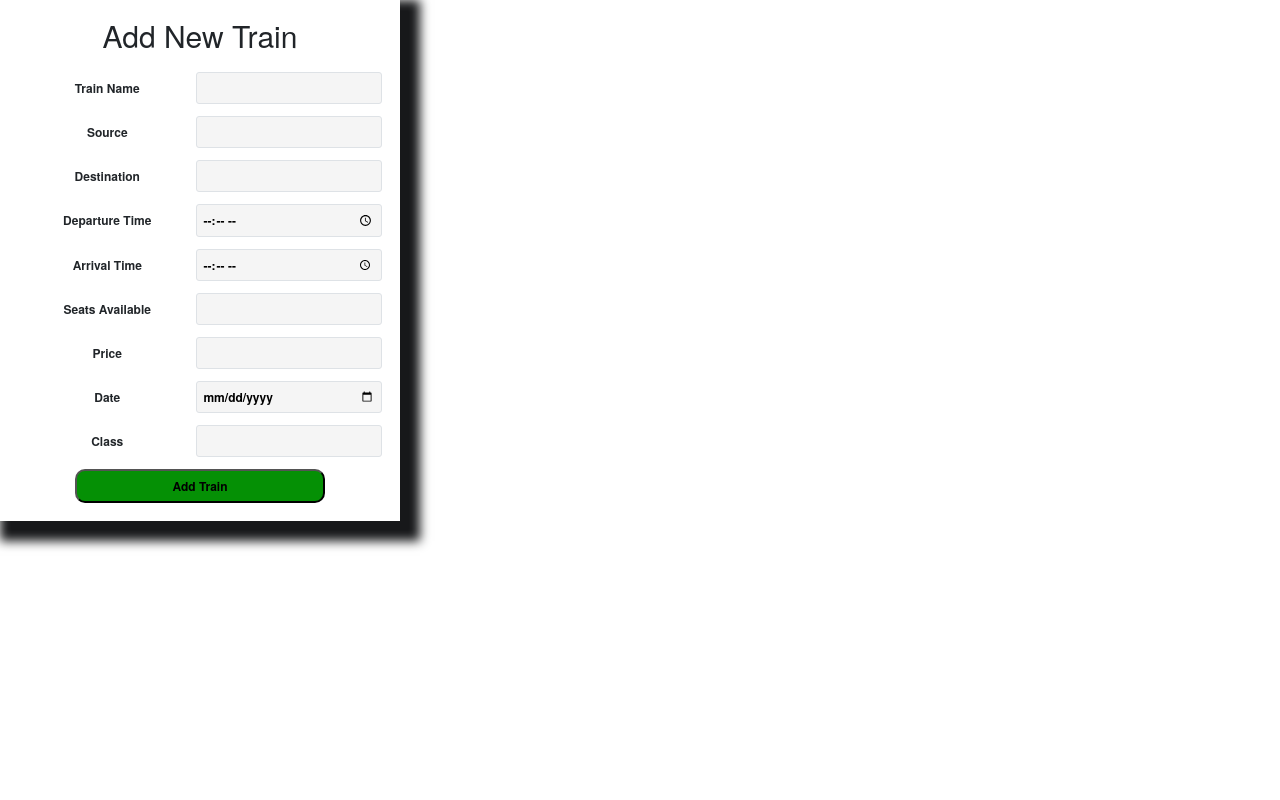
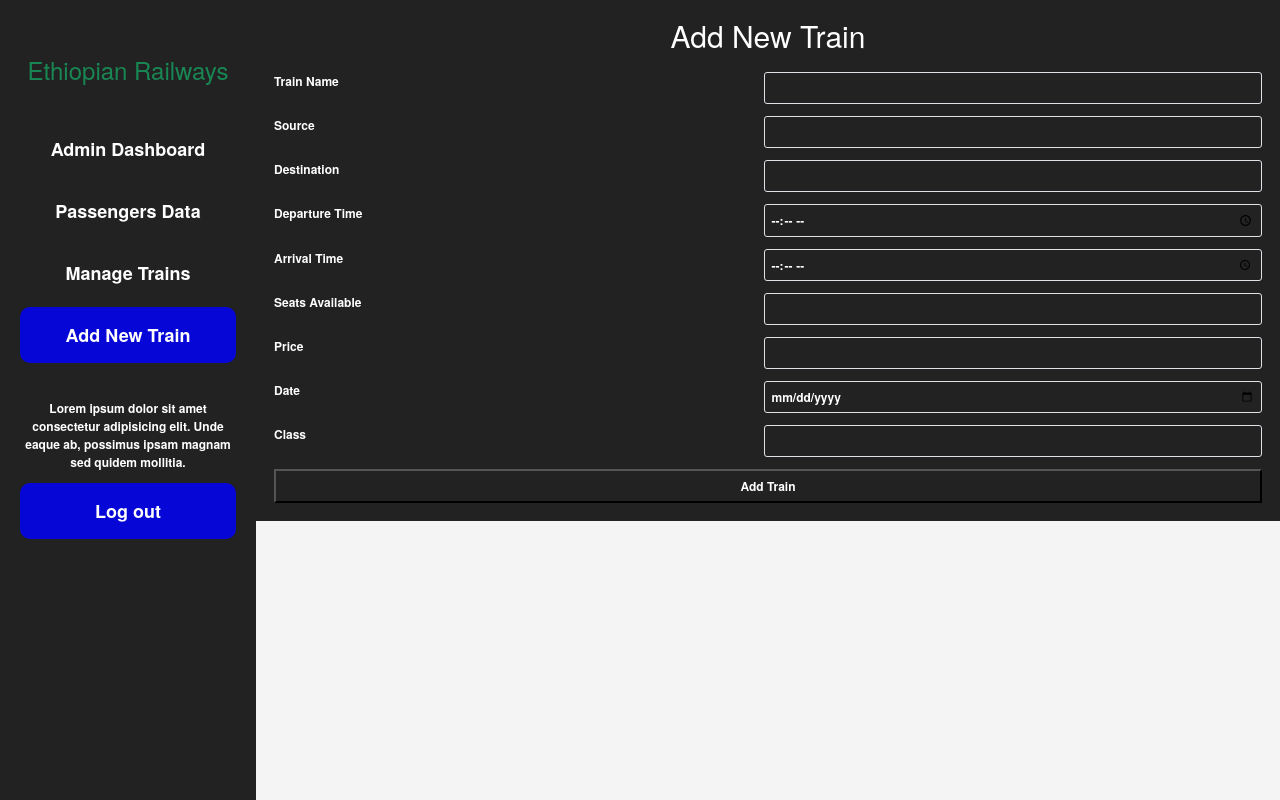
Before and after one commit to eyueldegefa/Final-Year-Project-C.S, a React (Create React App) app in the folder final-year-project-c.s/: page /admin/add-train in a window 1280 px wide. Built offline with nearby package versions, Linux system fonts and the light colour scheme.

Commit message:
Admin part

```diff
--- a/final-year-project-c.s/Server.js
+++ b/final-year-project-c.s/Server.js
@@ -154,7 +154,7 @@
       phone_number: passenger_phone || "0912345678", // Default phone number if not provided
       tx_ref: bookingReference, // Use booking reference as transaction reference
       callback_url: "http://localhost:7676/payment/success", // Replace with your callback URL
-      return_url: "http://localhost:7676/", // Replace with your return URL
+      return_url: "http://localhost:3000/success", // Replace with your return URL
       customization: {
         title: "Train Booking", // Ensure this is 16 characters or less
         description: "Booking Payment", // Ensure this contains only allowed characters
--- a/final-year-project-c.s/src/App.js
+++ b/final-year-project-c.s/src/App.js
@@ -13,6 +13,7 @@
 import Payment from "./Components/Payment/Payment";
 import Success from "./Components/Success/Success";
 import AdminLogin from "./Components/Admin/AdminLogin";
+import AdminLayout from "./Components/Admin/AdminLayout";
 import AdminDashboard from "./Components/Admin/AdminDashboard";
 import ManagePassengers from "./Components/Admin/ManagePassengers";
 import ManageTrains from "./Components/Admin/ManageTrains";
@@ -45,10 +46,17 @@
         <Route path="/payment" element={<Payment />} />
         <Route path="/success" element={<Success />} />
         <Route path="/admin/login" element={<AdminLogin />} />
-        <Route path="/admin" element={<AdminDashboard />} />
+        {/* <Route path="/admin" element={<AdminDashboard />} />
         <Route path="/admin/manage-passengers" element={<ManagePassengers />} />
         <Route path="/admin/manage-trains" element={<ManageTrains />} />
-        <Route path="/admin/add-train" element={<AddNewTrain />} />
+        <Route path="/admin/add-train" element={<AddNewTrain />} /> */}
+                        {/* Admin Section with Static Sidebar */}
+        <Route path="/admin" element={<AdminLayout />}>
+            <Route index element={<AdminDashboard />} />
+            <Route path="manage-passengers" element={<ManagePassengers />} />
+            <Route path="manage-trains" element={<ManageTrains />} />
+            <Route path="add-train" element={<AddNewTrain />} />
+        </Route>
         {/* <Route path="/booking" element={<BookingPage />} />
         <Route path="/auth" element={<Auth />} />
         <Route path="/check" element={<Check />} /> */}
--- a/final-year-project-c.s/src/Components/Admin/Admin.css
+++ b/final-year-project-c.s/src/Components/Admin/Admin.css
@@ -1,26 +1,52 @@
+*{
+    background-color: #222;
+    color: white;
+}
+.admin-content {
+    margin: 0;
+    padding: 0;
+    margin-left: 20%;
+    width: 80%;
+    overflow-y: auto;
+    background: #f4f4f4; /* Light gray background */
+    min-height: 100vh;
+}
+
+.admin-dashboard img {
+    height: 400px;
+}
 .admin-links {
+    width: 20%;
+    background: #222; /* Darker background */
+    padding: 20px;
+    position: fixed;
+    /* height: 100vh; */
+    /* overflow-y: auto; */
+}
+
+.admin-links .nav-link {
+    display: block;
+    font-size: 18px;
     text-decoration: none;
     color: white;
-    font-size: 25px;
+    padding: 15px;
+    transition: background 0.3s, color 0.3s;
 }
-.add-train-wrapper{
-    width: 400px;
-    justify-content: center;
-    text-align: center;
-    box-shadow: 10px 10px 10px 10px #17181a;
+
+/* Change background and text color when active */
+.admin-links .nav-link.active {
+    background: rgb(6, 6, 215); /* Green background */
+    color: white;
+    border-radius: 10px;
 }
-.add-train-wrapper label{
-    align-content: center;
+
+/* Dashboard Link Background Changes When Navigating Away */
+.dashboard-inactive {
+    background: #222 !important;
+    color: white;
 }
-.add-train-wrapper input{
-    background: whitesmoke
+
+.admin-links .nav-link:hover {
+    background: rgb(6, 6, 215) !important;
+    border-radius: 10px;
 }
-.add-train-wrapper button{
-    border-radius: 10px;
-    width: 250px;
-    background-color: rgb(5, 144, 5);
-}
-.add-train-wrapper button:hover{
-    background-color: green;
-    color: #000;
-}
--- a/final-year-project-c.s/src/Components/Admin/AdminDashboard.jsx
+++ b/final-year-project-c.s/src/Components/Admin/AdminDashboard.jsx
@@ -1,15 +1,17 @@
 import React from 'react';
-import { Link } from 'react-router-dom';
+// import { Link } from 'react-router-dom';
 import './Admin.css';
+import AdminBanner from '../../Images/banner2.jpg';
 
 function AdminDashboard() {
     return (
-        <div className="p-4 bg-dark">
-            <h1 className="font-bold text-center text-white">Admin Dashboard</h1>
-            <div className="">
-                <Link to="/admin/manage-passengers" className="d-block my-5 admin-links ">Passengers Data</Link>
-                <Link to="/admin/manage-trains" className="d-block my-5 admin-links">Manage Trains</Link>
-                <Link to="/admin/add-train" className="d-block my-5 admin-links">Add New Train</Link>
+        <div className="bg-dark admin-dashboard">
+
+            <img src={AdminBanner} alt="Image" />
+            <div className='text-white d-flex'>
+                <p>Total Passengers</p>
+                <p>Trains</p>
+                <p>Destinations</p>
             </div>
         </div>
     );
--- /dev/null
+++ b/final-year-project-c.s/src/Components/Admin/AdminLayout.jsx
@@ -0,0 +1,32 @@
+import React from 'react';
+import { NavLink, Outlet, useLocation } from 'react-router-dom';
+import './Admin.css';
+
+const AdminLayout = () => {
+
+    const location = useLocation();
+
+    // Check if the user is NOT on the dashboard
+    const isNotDashboard = location.pathname !== "/admin";
+    return (
+        <div className="admin-dashboard">
+            {/* Left Sidebar (Static) */}
+            <div className="admin-links text-center">
+                <h2 className='my-5 text-success'>Ethiopian Railways</h2>
+                <NavLink to="/admin" className={`nav-link ${isNotDashboard ? "dashboard-inactive" : "active"}`}>Admin Dashboard</NavLink>
+                <NavLink to="/admin/manage-passengers" className="nav-link my-2">Passengers Data</NavLink>
+                <NavLink to="/admin/manage-trains" className="nav-link">Manage Trains</NavLink>
+                <NavLink to="/admin/add-train" className="nav-link my-2">Add New Train</NavLink>
+                <p className='mt-5'>Lorem ipsum dolor sit amet consectetur adipisicing elit. Unde eaque ab, possimus ipsam magnam sed quidem mollitia.</p>
+                <NavLink to="#" className="nav-link">Log out</NavLink>
+            </div>
+
+            {/* Main Content (Changes with Routing) */}
+            <div className="admin-content">
+                <Outlet />
+            </div>
+        </div>
+    );
+};
+
+export default AdminLayout;
--- a/final-year-project-c.s/src/Components/Admin/ManagePassengers.jsx
+++ b/final-year-project-c.s/src/Components/Admin/ManagePassengers.jsx
@@ -1,5 +1,6 @@
 import React, { useEffect, useState } from 'react';
 import axios from 'axios';
+import './Admin.css';
 
 function ManagePassengers() {
     const [passengers, setPassengers] = useState([]);
--- a/final-year-project-c.s/src/Components/Admin/ManageTrains.jsx
+++ b/final-year-project-c.s/src/Components/Admin/ManageTrains.jsx
@@ -1,6 +1,6 @@
 import React, { useEffect, useState } from 'react';
 import axios from 'axios';
-
+import './Admin.css';
 function ManageTrains() {
     const [trains, setTrains] = useState([]);
     const [editingTrain, setEditingTrain] = useState(null);
--- a/final-year-project-c.s/src/Components/VerifyBooking/VerifyBooking.jsx
+++ b/final-year-project-c.s/src/Components/VerifyBooking/VerifyBooking.jsx
@@ -121,22 +121,42 @@
 // export default VerifyBooking;
 
 
-import React from "react";
-import { useNavigate, useLocation, useParams } from "react-router-dom";
+import React, { useRef } from "react";
+import { useNavigate, useLocation } from "react-router-dom";
+import html2canvas from "html2canvas";
+import jsPDF from "jspdf";
 
 const VerifyBooking = () => {
   const location = useLocation();
   const navigate = useNavigate();
   const { bookingDetails } = location.state || {};
 
+  // Fix: Declare the ref at the component level
+  const pageRef = useRef();
+
   if (!bookingDetails) {
     return <div>No booking details found.</div>;
   }
 
+  const handleDownload = async () => {
+    if (!pageRef.current) return;
+
+    const element = pageRef.current;
+    const canvas = await html2canvas(element);
+    const imgData = canvas.toDataURL("image/png");
+
+    const pdf = new jsPDF("p", "mm", "a4");
+    const imgWidth = 210;
+    const imgHeight = (canvas.height * imgWidth) / canvas.width;
+
+    pdf.addImage(imgData, "PNG", 0, 0, imgWidth, imgHeight);
+    pdf.save("downloaded-page.pdf");
+  };
+
   const { bookingReference, passengerDetails, trainDetails, selectedSeats } = bookingDetails;
 
   return (
-    <div style={{ padding: "20px", border: "1px solid #ccc", borderRadius: "10px", maxWidth: "400px", margin: "auto" }}>
+    <div ref={pageRef} style={{ padding: "20px", border: "1px solid #ccc", borderRadius: "10px", maxWidth: "400px", margin: "auto" }}>
       <h2>Booking Confirmed!</h2>
       <h3>Booking Reference: {bookingReference}</h3>
       <div>
@@ -158,8 +178,9 @@
         </ul>
       </div>
       <button onClick={() => window.print()}>Print Ticket</button>
+      <button onClick={handleDownload}>Download Ticket</button>
       <button onClick={() => navigate("/payment", { state: { bookingReference, passengerDetails, trainDetails, selectedSeats } })}>
-                      Proceed to Payment
+        Proceed to Payment
       </button>
     </div>
   );
```
Also changed, not shown: final-year-project-c.s/package.json (+6 -1 lines), 2 other files (tests, documents, lock files or other folders).
